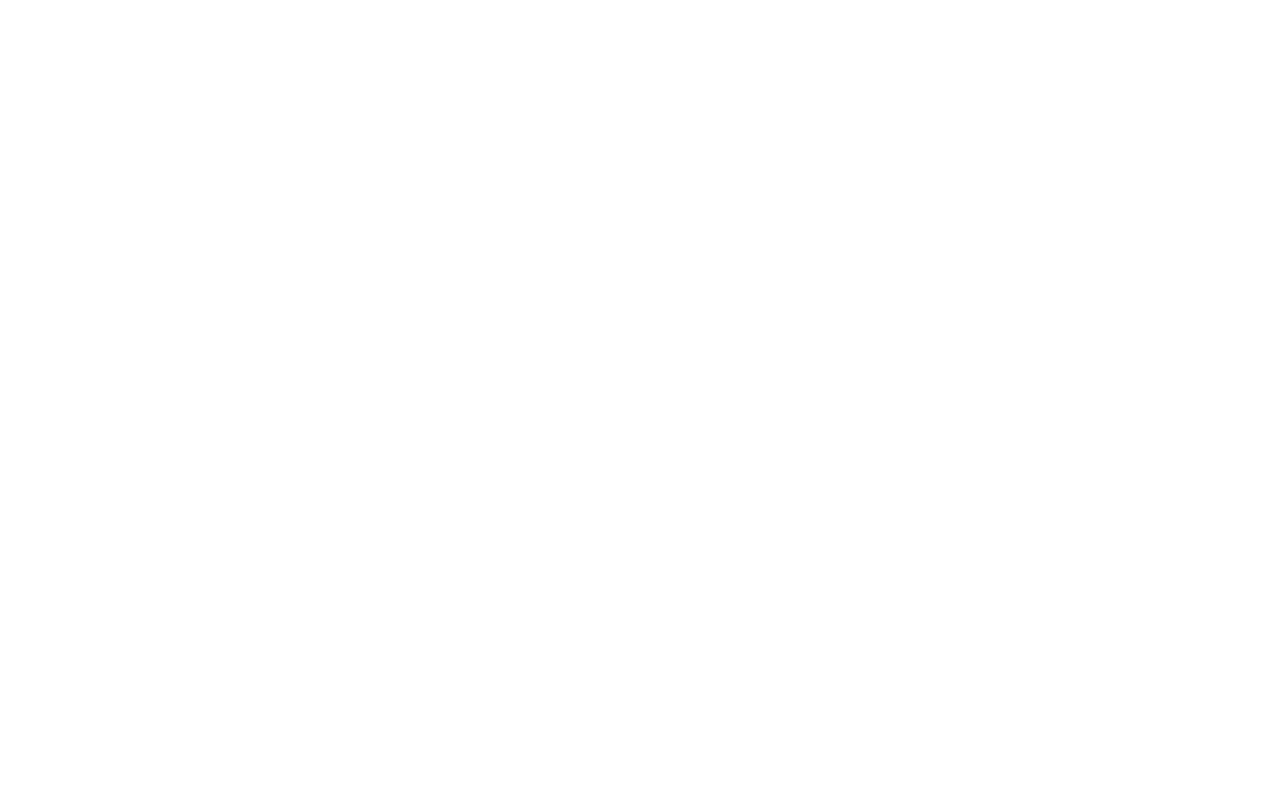
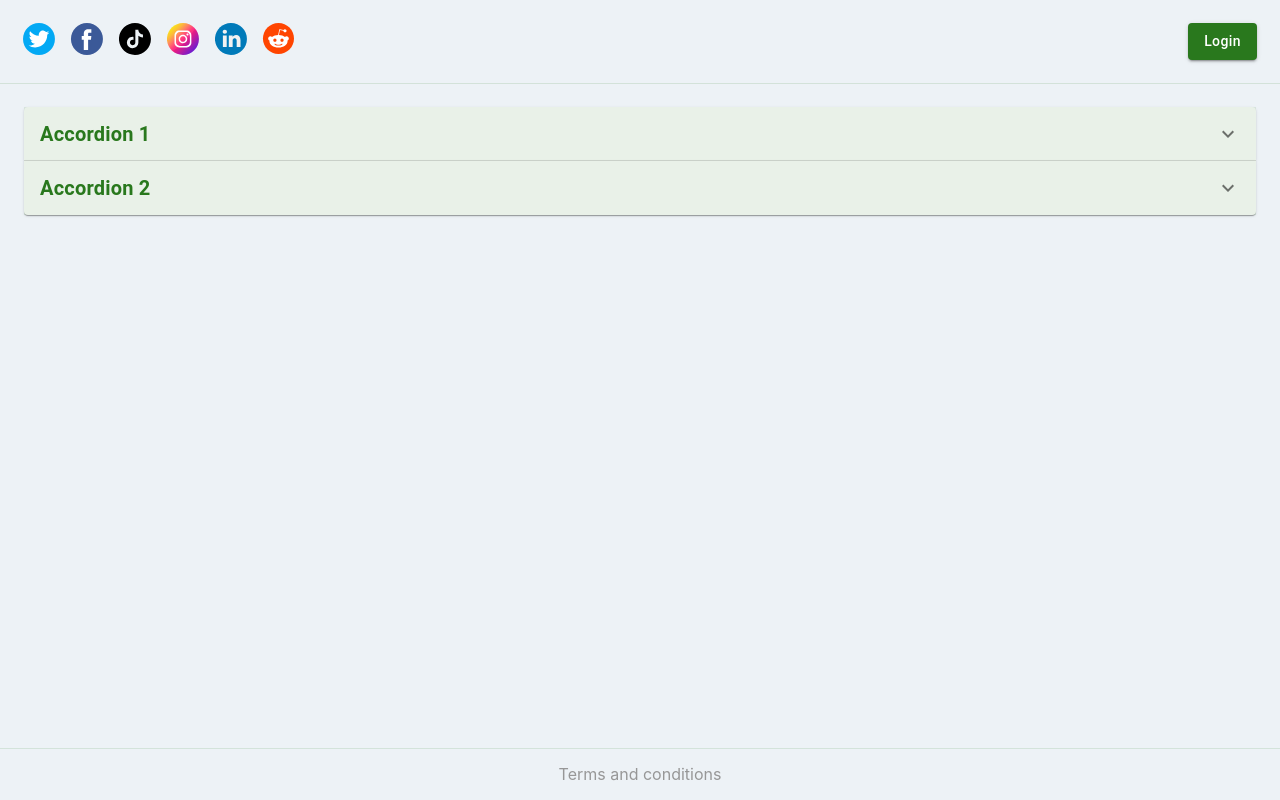
Before and after one commit to hash1000/iqland, a React (Create React App) app: page /FAQs in a window 1280 px wide. Before the commit this address had no page. Built offline with nearby package versions, Linux system fonts and the light colour scheme.

Commit message:
FAQs page

```diff
--- a/src/App.tsx
+++ b/src/App.tsx
@@ -1,4 +1,4 @@
-import { Login, Home} from "./pages";
+import { Login, Home, FAQs} from "./pages";
 import { BrowserRouter, Route, Routes } from "react-router-dom";
 
 const App = () => {
@@ -7,6 +7,7 @@
       <Routes>
         <Route path="/" element={<Home/>}/>
         <Route path="/login" element={<Login/>}/>
+        <Route path="/FAQs" element={<FAQs/>}/>
       </Routes>
     </BrowserRouter>
   );
--- a/src/components/Layouts/Default.tsx
+++ b/src/components/Layouts/Default.tsx
@@ -6,7 +6,7 @@
 
 type Props = {
   children: React.ReactNode,
-  sx: SxProps<Theme> | undefined
+  sx?: SxProps<Theme> | undefined
 }
 
 const CustomLayoutContainer = styled(Box)`
--- /dev/null
+++ b/src/pages/FAQs.tsx
@@ -0,0 +1,66 @@
+import React from "react";
+import { DefaultLayout } from "../components/Layouts";
+import { Accordion, AccordionDetails, AccordionSummary, Box, Typography } from "@mui/material";
+import ExpandMoreIcon from "@mui/icons-material/ExpandMore";
+
+type Props = {};
+
+export const FAQs = (props: Props) => {
+  const faqs = [
+    {
+      title: "Accordion 1",
+      ariaControls: "panel1a-content",
+      id: "panel1a-header",
+      text: "Lorem ipsum dolor sit amet, consectetur adipiscing elit. Suspendisse malesuada lacus ex, sit amet blandit leo lobortis eget.",
+    },
+    {
+      title: "Accordion 2",
+      ariaControls: "panel2a-content",
+      id: "panel2a-header",
+      text: "Lorem ipsum dolor sit amet, consectetur adipiscing elit. Suspendisse malesuada lacus ex, sit amet blandit leo lobortis eget.",
+    },
+  ];
+
+  return (
+    <DefaultLayout sx={{ background: "#EDF2F6" }}>
+      <Box
+        sx={{
+          p: "1.5rem",
+
+          "& .container": {
+            width: "100%",
+            maxWidth: "1312px",
+            mx: "auto",
+
+          }
+        }}
+      >
+        <div className="container">
+        {faqs.map(faq => (
+          <Accordion
+            key={faq.id}
+          >
+            <AccordionSummary
+              expandIcon={<ExpandMoreIcon />}
+              aria-controls={faq.ariaControls}
+              id={faq.id}
+              sx={{
+                color: "#29781D",
+                background: "rgba(41, 120, 29, 0.10)",
+              }}
+            >
+              <Typography fontWeight={700} fontSize={20}>
+                {faq.title}
+              </Typography>
+            </AccordionSummary>
+            <AccordionDetails>
+              <Typography>{faq.text}</Typography>
+            </AccordionDetails>
+          </Accordion>
+        ))}
+
+        </div>
+      </Box>
+    </DefaultLayout>
+  );
+};
--- a/src/pages/Home.tsx
+++ b/src/pages/Home.tsx
@@ -4,6 +4,7 @@
 import Paper from "@mui/material/Paper";
 import InputBase from "@mui/material/InputBase";
 import { useState } from "react";
+import { Link } from "react-router-dom";
 
 export const Home = () => {
   const [showModal, setShowModal] = useState<boolean>(false);
@@ -115,7 +116,15 @@
           <Button variant="contained" onClick={() => setShowModal(true)}>
             Join the waitlist
           </Button>
-          <Button variant="contained">FAQ</Button>
+          <Box
+            sx={{
+              display: "inline",
+            }}
+            component={Link}
+            to="/FAQs"
+          >
+            <Button variant="contained">FAQ</Button>
+          </Box>
         </Box>
 
         <Modal
@@ -130,7 +139,7 @@
             },
           }}
         >
-          <Box sx={{ ...style, maxWidth: '200px' }}>
+          <Box sx={{ ...style, maxWidth: "200px" }}>
             <Typography
               variant="h5"
               sx={{
--- a/src/pages/index.ts
+++ b/src/pages/index.ts
@@ -1,2 +1,3 @@
 export * from './Login'
 export * from './Home'
+export * from './FAQs'
```
